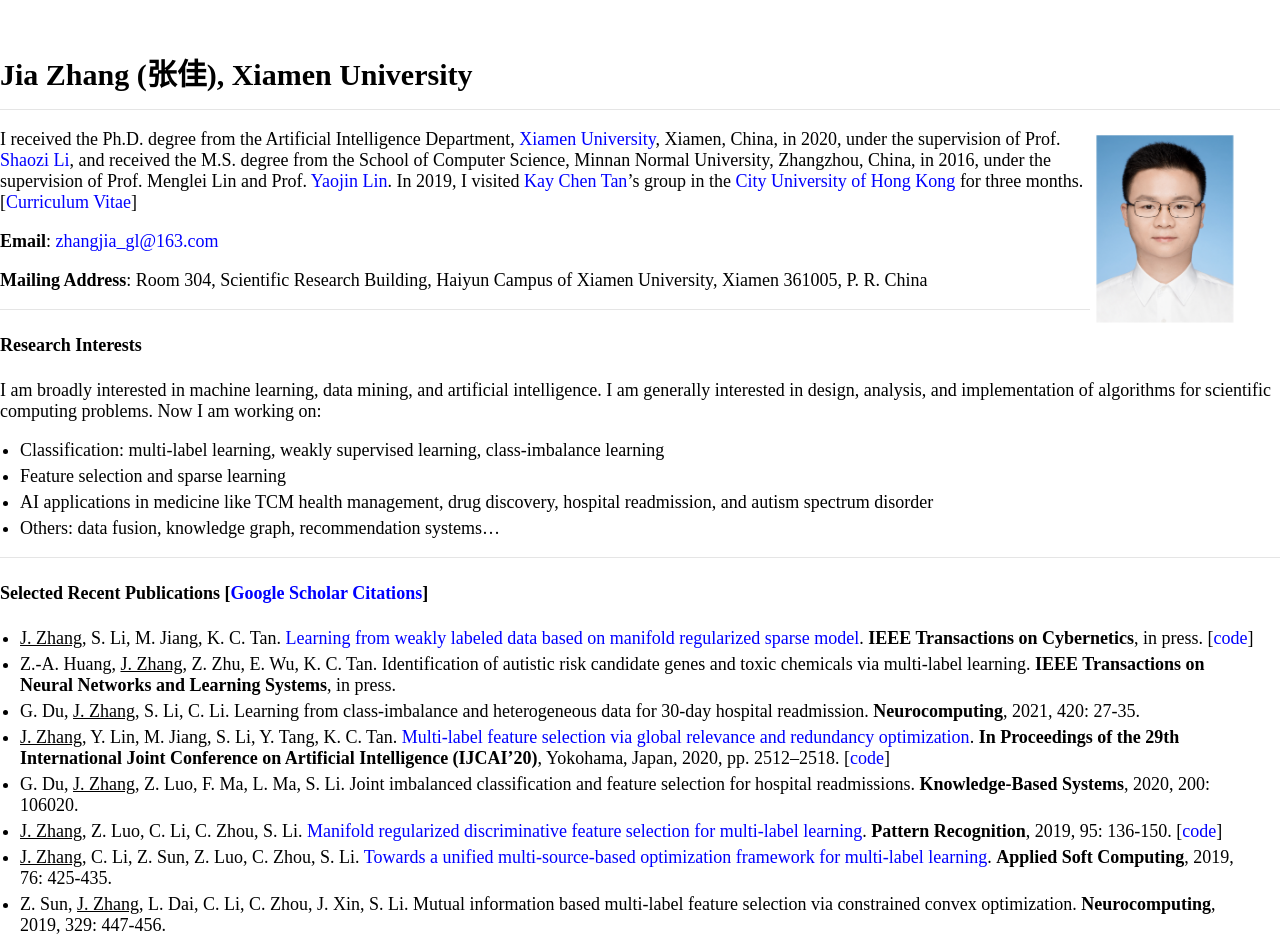
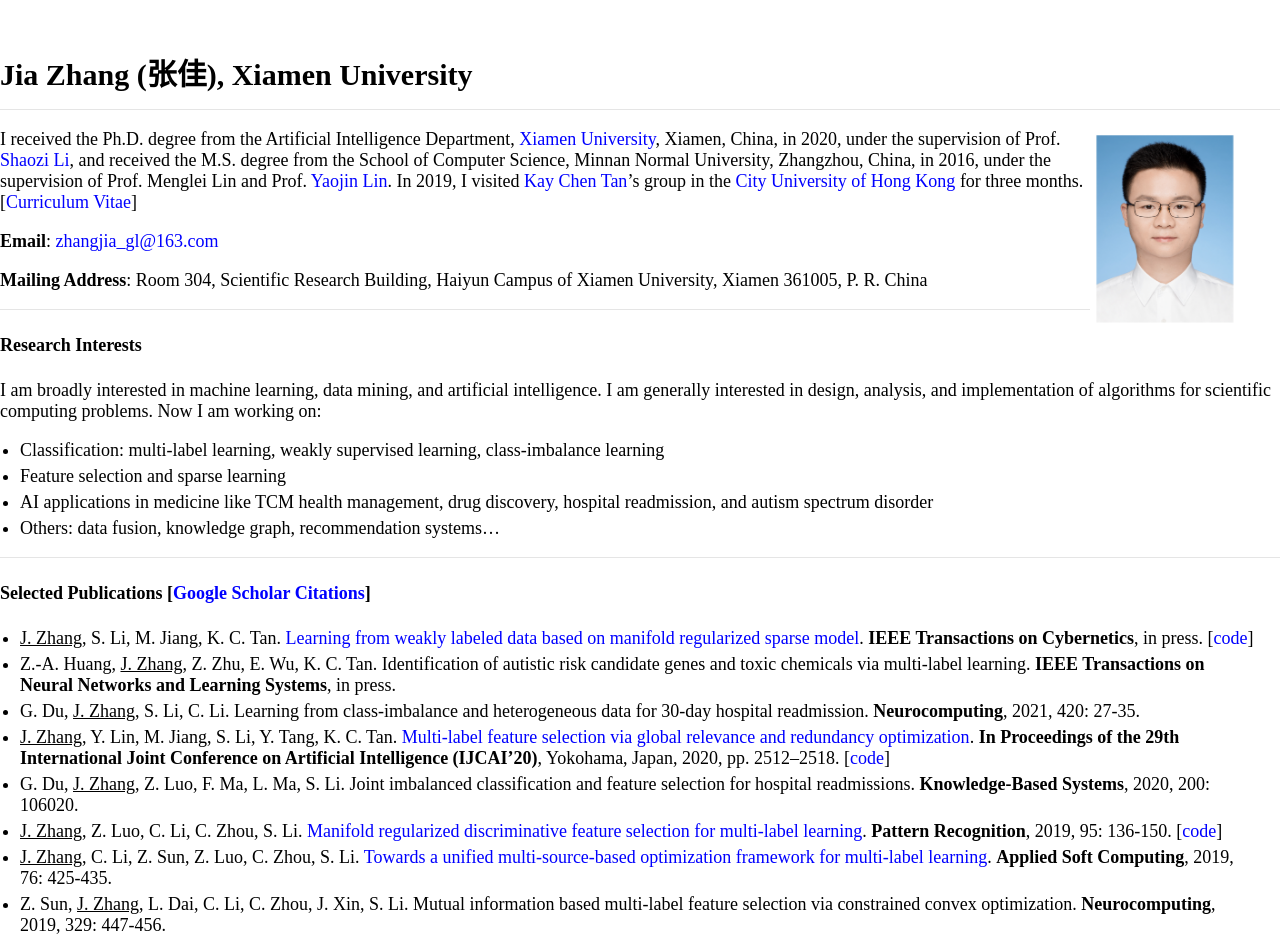
Before and after one commit to jiazhang-ml/jiazhang-ml.github.io, a Jekyll site: the page built from index.md, in a window 1280 px wide. Shown: the top 941 px of the page. Built offline with Jekyll 4.4.1, drawn with Linux system fonts in a browser that asks for light colours.

Commit message:
Update index.md

```diff
--- a/index.md
+++ b/index.md
@@ -24,7 +24,7 @@ I am broadly interested in machine learning, data mining, and artificial intelli
 
 ---
 
-#### Selected Recent Publications [[Google Scholar Citations](https://scholar.google.com/citations?user=yBaTk-gAAAAJ&hl=en)]
+#### Selected Publications [[Google Scholar Citations](https://scholar.google.com/citations?user=yBaTk-gAAAAJ&hl=en)]
 * <u>J. Zhang</u>, S. Li, M. Jiang, K. C. Tan. [Learning from weakly labeled data based on manifold regularized sparse model](09185009.pdf). **IEEE Transactions on Cybernetics**, in press. [[code](MSWL-master.zip)]
 * Z.-A. Huang, <u>J. Zhang</u>, Z. Zhu, E. Wu, K. C. Tan. Identification of autistic risk candidate genes and toxic chemicals via multi-label learning. **IEEE Transactions on Neural Networks and Learning Systems**, in press.
 * G. Du, <u>J. Zhang</u>, S. Li, C. Li. Learning from class-imbalance and heterogeneous data for 30-day hospital readmission. **Neurocomputing**, 2021, 420: 27-35.
```
